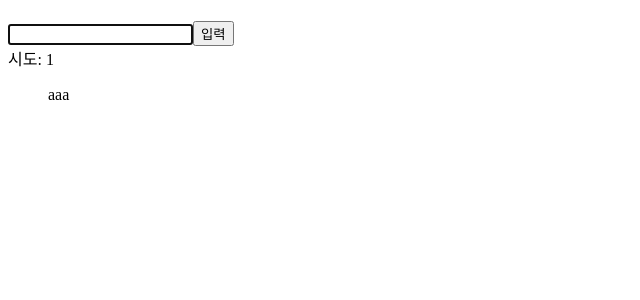
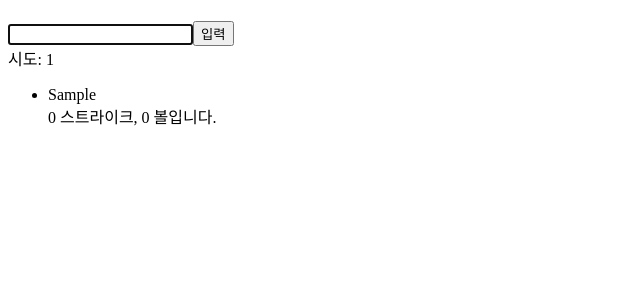
Before and after one commit to codingpalette/react-typescript, a React app: page / in a window 1280 px wide. Both pictures are taken after typing "Sample" into the empty fields and a click on the button "입력". Shown: the top 300 px of the page, without its empty margins (0-640 px from the left). Built offline with nearby package versions, Linux system fonts and the light colour scheme.

Commit message:
NumberBaseball modify

```diff
--- a/components/NumberBaseball.tsx
+++ b/components/NumberBaseball.tsx
@@ -2,6 +2,7 @@ import * as React  from 'react';
 import { useState, useCallback, useRef } from 'react';
 
 import Try from './Try';
+import { TryInfo } from '../types';
 
 
 
@@ -15,10 +16,7 @@ const getNumbers = () => {
     return array;
 }
 
-interface TryInfo {
-    try: string;
-    result: string;
-}
+
 
 const NumberBaseball = () => {
 
--- a/components/Try.tsx
+++ b/components/Try.tsx
@@ -1,12 +1,16 @@
-import * as React from 'react'
+import * as React from 'react';
+import { FunctionComponent } from 'react';
+
+import { TryInfo } from '../types'
 
 
-const Try = () => {
+const Try: FunctionComponent<{ tryInfo:TryInfo}> = ({ tryInfo }) => {
     return(
         <>
-            <div>
-                aaa
-            </div>
+           <li>
+               <div>{tryInfo.try}</div>
+               <div>{tryInfo.result}</div>
+           </li>
         </>
     )
 };
--- a/package.json
+++ b/package.json
@@ -4,7 +4,7 @@
   "description": "",
   "main": "index.js",
   "scripts": {
-    "dev": "webpack"
+    "dev": "webpack-dev-server --hot"
   },
   "author": "codingpalette",
   "license": "MIT",
@@ -19,6 +19,7 @@
   "devDependencies": {
     "awesome-typescript-loader": "^5.2.1",
     "webpack": "^4.44.1",
-    "webpack-cli": "^3.3.12"
+    "webpack-cli": "^3.3.12",
+    "webpack-dev-server": "^3.11.0"
   }
 }
--- /dev/null
+++ b/types.ts
@@ -0,0 +1,4 @@
+export interface TryInfo {
+    try: string;
+    result: string;
+}
```
Also changed, not shown: 1 other file (tests, documents, lock files or other folders).
